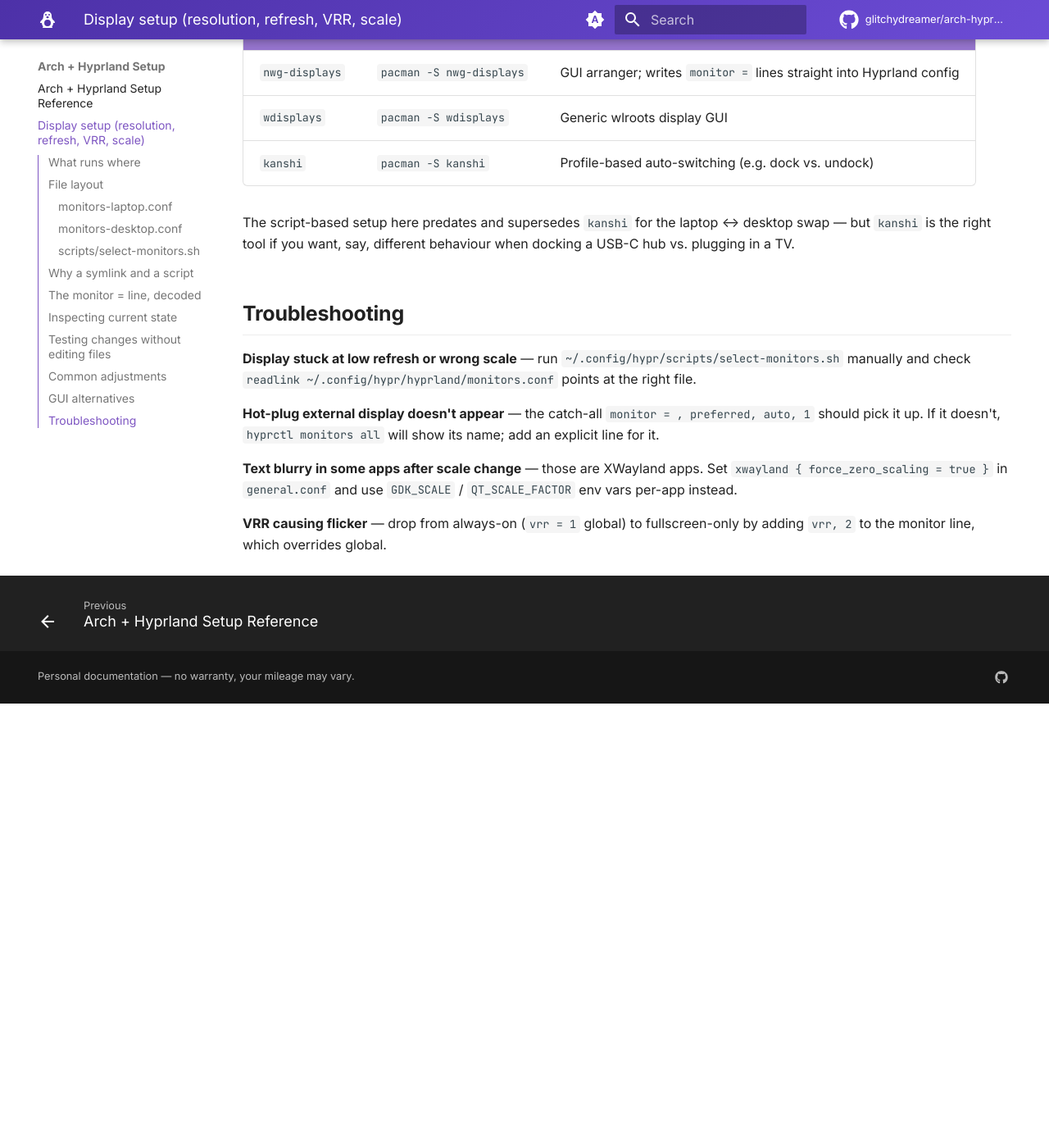
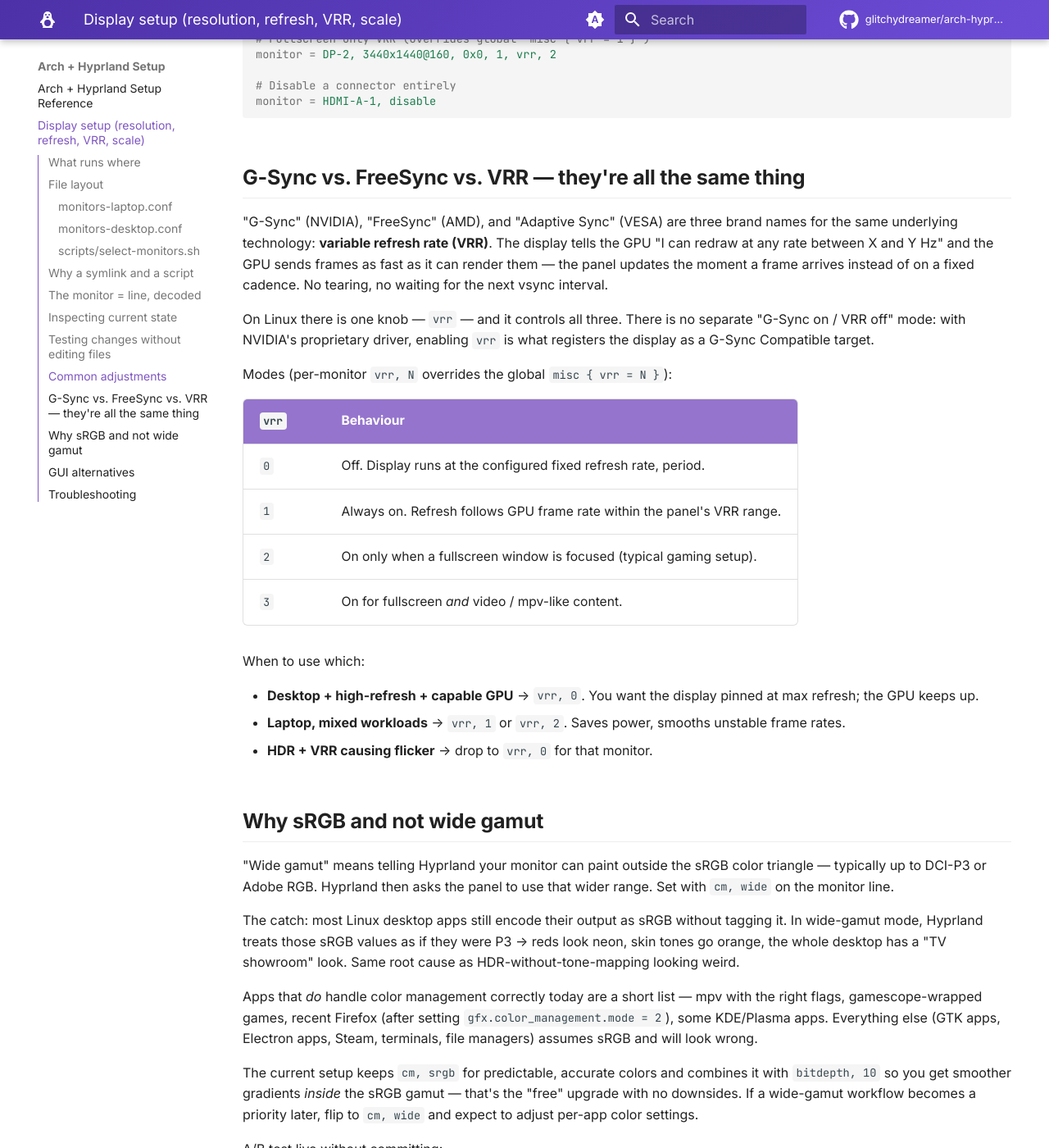
Before and after one commit to glitchydreamer/arch-hyprland-setup, an MkDocs documentation site: the page built from docs/display.md, in a window 1280 px wide and 1400 px high, scrolled down 4454 px. Shown: the whole window at 82% size. Built offline with MkDocs 1.6.1 and Material for MkDocs 9.7.7, drawn with Linux system fonts in a browser that asks for light colours; comment, search, counter and statistics services are not loaded; before the commit the page ends 5312 px from its top, so only the background shows below that; some of the changed text lies outside the part shown.

Commit message:
docs: desktop now boots 10-bit SDR with VRR off
Document the desktop baseline change: monitor line is now
`bitdepth, 10, cm, srgb, vrr, 0` — 10-bit sRGB at a fixed 160 Hz.
VRR is explicitly disabled per-monitor (overriding the global
`misc { vrr = 1 }`) because the RTX 3060 comfortably feeds 160 Hz;
the laptop keeps VRR on by inheriting the global.

Adds two explainer sections to `display.md`: G-Sync/FreeSync/VRR
being the same technology under different brand names, and why
`cm, srgb` is the default rather than `cm, wide` (most Linux apps
aren't color-managed, so wide gamut makes everything look
oversaturated). Also updates the HDR-off branch of `hdr-toggle`
to restore the new 10-bit/VRR-off baseline instead of reverting
to 8-bit, and fixes the `currentFormat` table in `index.md` to
cover both `XBGR2101010` and `XRGB8888`.

````diff
--- a/docs/display.md
+++ b/docs/display.md
@@ -9,11 +9,20 @@ automatically at session start via a small detection script.
 | Host | Output | Mode | Scale | VRR | Bit depth |
 |---|---|---|---|---|---|
 | **Laptop** (Intel + RTX 4070 Mobile) | `eDP-1` — BOE 16" 2560×1600 | `2560x1600@240` | `1.25` | on (global `misc { vrr = 1 }`) | 8-bit (panel maxes out at 8 bpc per EDID) |
-| **Desktop** (RTX 3060) | `DP-2` — LG 34" WQHD ultrawide | `3440x1440@159.96` | `1.0` | on | 8-bit SDR by default; HDR/10-bit on demand via toggle |
+| **Desktop** (RTX 3060) | `DP-2` — LG 34" WQHD ultrawide | `3440x1440@159.96` | `1.0` | **off** (locked 160 Hz) | **10-bit SDR (sRGB)** by default; HDR on demand via toggle |
 
-10-bit isn't enabled on either: the laptop panel is hardware-limited to 8 bpc,
-and the desktop monitor wasn't configured for 10-bit (would need
-`bitdepth, 10` on the monitor line *and* a panel/cable that supports it).
+The laptop panel is hardware-limited to 8 bpc (BOE EDID says so). The desktop
+monitor is 10-bit capable and is configured for 10-bit SDR — smoother
+gradients within the sRGB gamut, no downsides since modern DP cables carry it
+fine. HDR is not on at boot (toggle is opt-in per session); wide gamut is not
+on either — see [Why sRGB is the desktop default](#why-srgb-and-not-wide-gamut).
+
+VRR on the desktop is explicitly **off** (`vrr, 0` on the monitor line, which
+overrides the global `misc { vrr = 1 }`). The GPU comfortably feeds 160 Hz, so
+locking the display at its max refresh is what we want. VRR's job is to drag
+the refresh rate *down* to match a fluctuating GPU frame rate — useful on the
+laptop, counterproductive on a desktop that never struggles to keep up. The
+laptop keeps VRR on for power and tear-free behaviour during fluctuating loads.
 
 ## File layout
 
@@ -42,11 +51,17 @@ monitor = , preferred, auto, 1          # catch-all for external monitors
 ### `monitors-desktop.conf`
 
 ```ini
-monitor = DP-2, 3440x1440@159.96, 0x0, 1, bitdepth, 8, cm, srgb
+monitor = DP-2, 3440x1440@159.96, 0x0, 1, bitdepth, 10, cm, srgb, vrr, 0
 monitor = , preferred, auto, 1
 ```
 
-Note the explicit `bitdepth, 8, cm, srgb` — this is the boot-time SDR baseline.
+The trailing args:
+
+- `bitdepth, 10` — 10-bit output (the LG panel reports 10 bpc in its EDID).
+- `cm, srgb` — sRGB color management; not HDR, not wide gamut.
+- `vrr, 0` — VRR off, display locked at 160 Hz. Overrides the global
+  `misc { vrr = 1 }`. The laptop inherits the global, so VRR stays on there.
+
 HDR is opt-in per session via `Super+Ctrl+Alt+H` (the `hdr-toggle` script flips
 the live mode to 10-bit HDR via `hyprctl keyword monitor` without touching this
 file). See the HDR section of [the main reference](index.md#5-hdr--color-management).
@@ -166,6 +181,66 @@ monitor = DP-2, 3440x1440@160, 0x0, 1, vrr, 2
 monitor = HDMI-A-1, disable
 ```
 
+## G-Sync vs. FreeSync vs. VRR — they're all the same thing
+
+"G-Sync" (NVIDIA), "FreeSync" (AMD), and "Adaptive Sync" (VESA) are three brand
+names for the same underlying technology: **variable refresh rate (VRR)**. The
+display tells the GPU "I can redraw at any rate between X and Y Hz" and the GPU
+sends frames as fast as it can render them — the panel updates the moment a
+frame arrives instead of on a fixed cadence. No tearing, no waiting for the
+next vsync interval.
+
+On Linux there is one knob — `vrr` — and it controls all three. There is no
+separate "G-Sync on / VRR off" mode: with NVIDIA's proprietary driver, enabling
+`vrr` is what registers the display as a G-Sync Compatible target.
+
+Modes (per-monitor `vrr, N` overrides the global `misc { vrr = N }`):
+
+| `vrr` | Behaviour |
+|---|---|
+| `0` | Off. Display runs at the configured fixed refresh rate, period. |
+| `1` | Always on. Refresh follows GPU frame rate within the panel's VRR range. |
+| `2` | On only when a fullscreen window is focused (typical gaming setup). |
+| `3` | On for fullscreen *and* video / mpv-like content. |
+
+When to use which:
+
+- **Desktop + high-refresh + capable GPU** → `vrr, 0`. You want the display
+  pinned at max refresh; the GPU keeps up.
+- **Laptop, mixed workloads** → `vrr, 1` or `vrr, 2`. Saves power, smooths
+  unstable frame rates.
+- **HDR + VRR causing flicker** → drop to `vrr, 0` for that monitor.
+
+## Why sRGB and not wide gamut
+
+"Wide gamut" means telling Hyprland your monitor can paint outside the sRGB
+color triangle — typically up to DCI-P3 or Adobe RGB. Hyprland then asks the
+panel to use that wider range. Set with `cm, wide` on the monitor line.
+
+The catch: most Linux desktop apps still encode their output as sRGB without
+tagging it. In wide-gamut mode, Hyprland treats those sRGB values as if they
+were P3 → reds look neon, skin tones go orange, the whole desktop has a "TV
+showroom" look. Same root cause as HDR-without-tone-mapping looking weird.
+
+Apps that *do* handle color management correctly today are a short list — mpv
+with the right flags, gamescope-wrapped games, recent Firefox (after setting
+`gfx.color_management.mode = 2`), some KDE/Plasma apps. Everything else
+(GTK apps, Electron apps, Steam, terminals, file managers) assumes sRGB and
+will look wrong.
+
+The current setup keeps `cm, srgb` for predictable, accurate colors and
+combines it with `bitdepth, 10` so you get smoother gradients *inside* the sRGB
+gamut — that's the "free" upgrade with no downsides. If a wide-gamut workflow
+becomes a priority later, flip to `cm, wide` and expect to adjust per-app
+color settings.
+
+A/B test live without committing:
+
+```bash
+hyprctl keyword monitor "DP-2,3440x1440@159.96,0x0,1,bitdepth,10,cm,wide,vrr,0"
+hyprctl keyword monitor "DP-2,3440x1440@159.96,0x0,1,bitdepth,10,cm,srgb,vrr,0"
+```
+
 ## GUI alternatives
 
 If you'd rather drag boxes around than edit a file:
````
Also changed, not shown: docs/index.md (+10 -5 lines).
